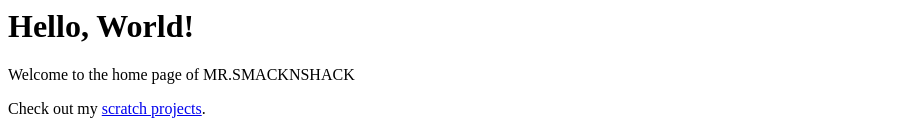
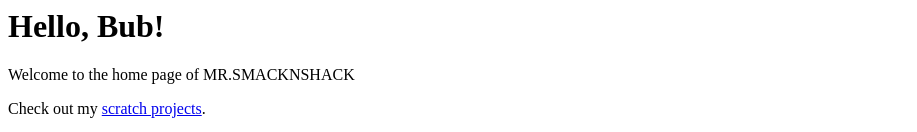
Before and after one commit to MrSmacknShack/MrSmacknShack.github.io, a plain HTML site: page index.html in a window 1280 px wide. Shown: the top 132 px of the page, without its empty margins (0-917 px from the left). Drawn offline with Linux system fonts and the light colour scheme.

Commit message:
Replace World with Bub

```diff
--- a/index.html
+++ b/index.html
@@ -6,7 +6,7 @@
 
 <body>
 	<h1>
-	Hello, World!
+	Hello, Bub!
 	</h1>
 	<p>
 		Welcome to the home page of MR.SMACKNSHACK
```
